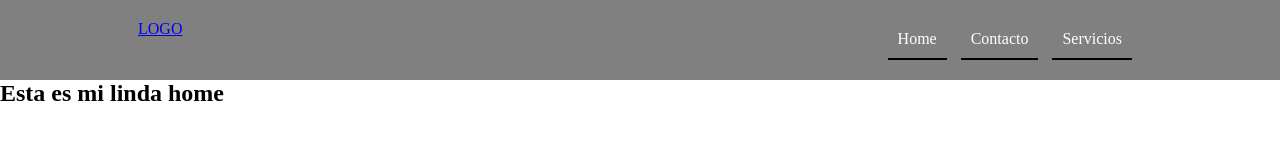
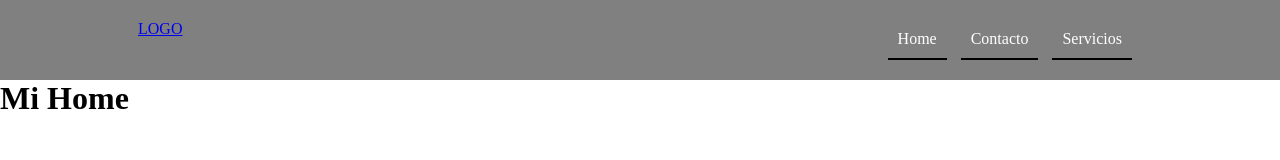
Before and after one commit to Baxone/ejercicio_1_git, a plain HTML site: page index.html in a window 1280 px wide. Drawn offline with Linux system fonts and the light colour scheme.

Commit message:
titulo de la home

```diff
--- a/index.html
+++ b/index.html
@@ -21,8 +21,9 @@
             </ul>
         </nav>
     </header>
+
     <main>
-        <h2>Esta es mi linda home</h2>
+        <h1>Mi Home</h1>
     </main>
 
 
```
